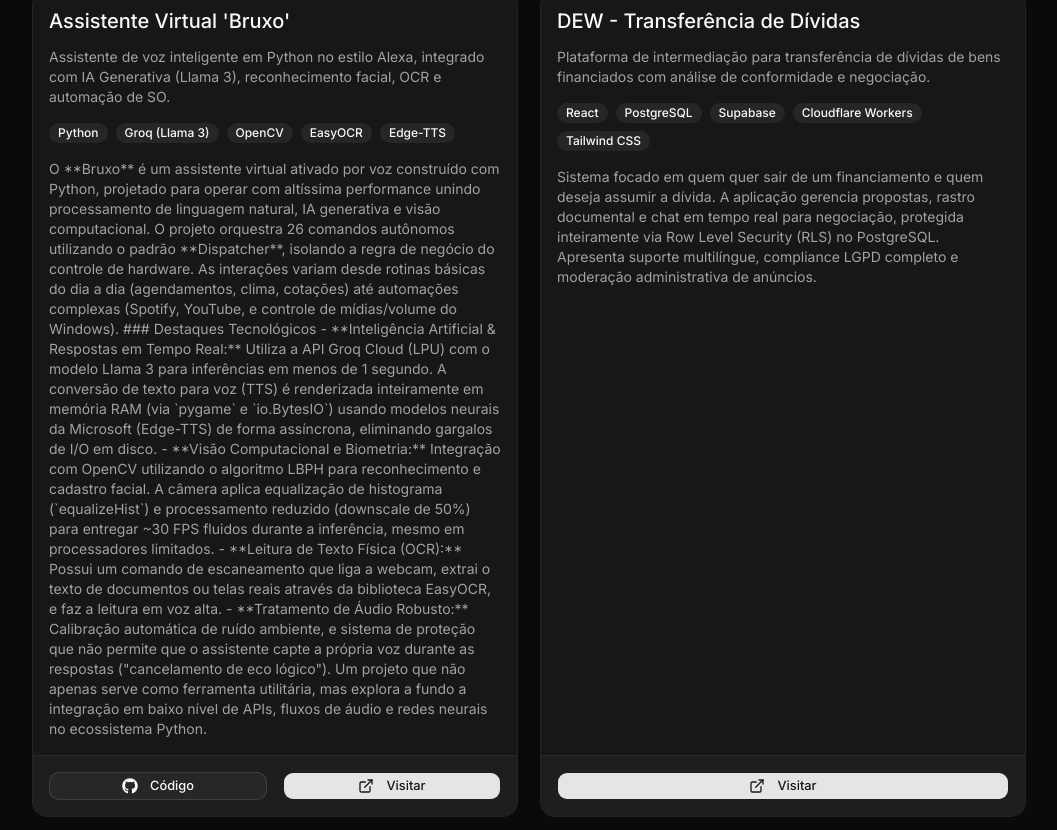
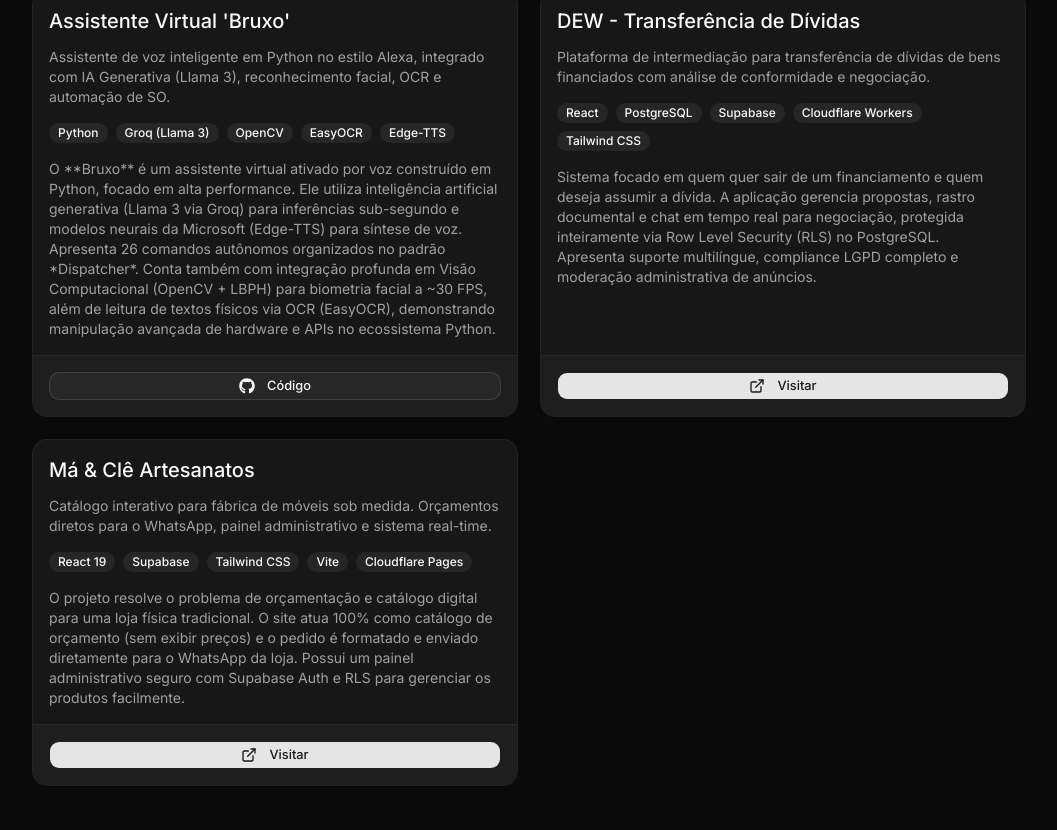
Before and after one commit to wesley-souza8/portfolio-pessoal, a Next.js app: page / in a window 1280 px wide. Shown: the part 710-1540 px from the top of the page, without its empty margins (111-1168 px from the left). Built offline with nearby package versions, Linux system fonts and the light colour scheme.

Commit message:
style: fix ProjectCard button visibility and shorten Bruxo description

```diff
--- a/src/components/ProjectCard.tsx
+++ b/src/components/ProjectCard.tsx
@@ -45,10 +45,12 @@ export function ProjectCard({ project, index }: { project: ProjectData, index: n
               Código
             </a>
           ) : null}
-          <a href={project.liveUrl} target="_blank" rel="noreferrer" aria-label={`Deploy do ${project.title}`} className={buttonVariants({ size: 'sm', className: 'flex-1' })}>
-            <ExternalLink className="w-4 h-4 mr-2" />
-            Visitar
-          </a>
+          {project.liveUrl ? (
+            <a href={project.liveUrl} target="_blank" rel="noreferrer" aria-label={`Deploy do ${project.title}`} className={buttonVariants({ size: 'sm', className: 'flex-1' })}>
+              <ExternalLink className="w-4 h-4 mr-2" />
+              Visitar
+            </a>
+          ) : null}
         </CardFooter>
       </Card>
     </motion.div>
--- a/src/content/projects/bruxo.mdx
+++ b/src/content/projects/bruxo.mdx
@@ -5,14 +5,6 @@ technologies: ["Python", "Groq (Llama 3)", "OpenCV", "EasyOCR", "Edge-TTS"]
 repoUrl: "https://github.com/wesley-souza8/bruxo"
 ---
 
-O **Bruxo** é um assistente virtual ativado por voz construído com Python, projetado para operar com altíssima performance unindo processamento de linguagem natural, IA generativa e visão computacional.
+O **Bruxo** é um assistente virtual ativado por voz construído em Python, focado em alta performance. Ele utiliza inteligência artificial generativa (Llama 3 via Groq) para inferências sub-segundo e modelos neurais da Microsoft (Edge-TTS) para síntese de voz.
 
-O projeto orquestra 26 comandos autônomos utilizando o padrão **Dispatcher**, isolando a regra de negócio do controle de hardware. As interações variam desde rotinas básicas do dia a dia (agendamentos, clima, cotações) até automações complexas (Spotify, YouTube, e controle de mídias/volume do Windows).
-
-### Destaques Tecnológicos
-- **Inteligência Artificial & Respostas em Tempo Real:** Utiliza a API Groq Cloud (LPU) com o modelo Llama 3 para inferências em menos de 1 segundo. A conversão de texto para voz (TTS) é renderizada inteiramente em memória RAM (via `pygame` e `io.BytesIO`) usando modelos neurais da Microsoft (Edge-TTS) de forma assíncrona, eliminando gargalos de I/O em disco.
-- **Visão Computacional e Biometria:** Integração com OpenCV utilizando o algoritmo LBPH para reconhecimento e cadastro facial. A câmera aplica equalização de histograma (`equalizeHist`) e processamento reduzido (downscale de 50%) para entregar ~30 FPS fluidos durante a inferência, mesmo em processadores limitados.
-- **Leitura de Texto Física (OCR):** Possui um comando de escaneamento que liga a webcam, extrai o texto de documentos ou telas reais através da biblioteca EasyOCR, e faz a leitura em voz alta.
-- **Tratamento de Áudio Robusto:** Calibração automática de ruído ambiente, e sistema de proteção que não permite que o assistente capte a própria voz durante as respostas ("cancelamento de eco lógico").
-
-Um projeto que não apenas serve como ferramenta utilitária, mas explora a fundo a integração em baixo nível de APIs, fluxos de áudio e redes neurais no ecossistema Python.
+Apresenta 26 comandos autônomos organizados no padrão *Dispatcher*. Conta também com integração profunda em Visão Computacional (OpenCV + LBPH) para biometria facial a ~30 FPS, além de leitura de textos físicos via OCR (EasyOCR), demonstrando manipulação avançada de hardware e APIs no ecossistema Python.
```
